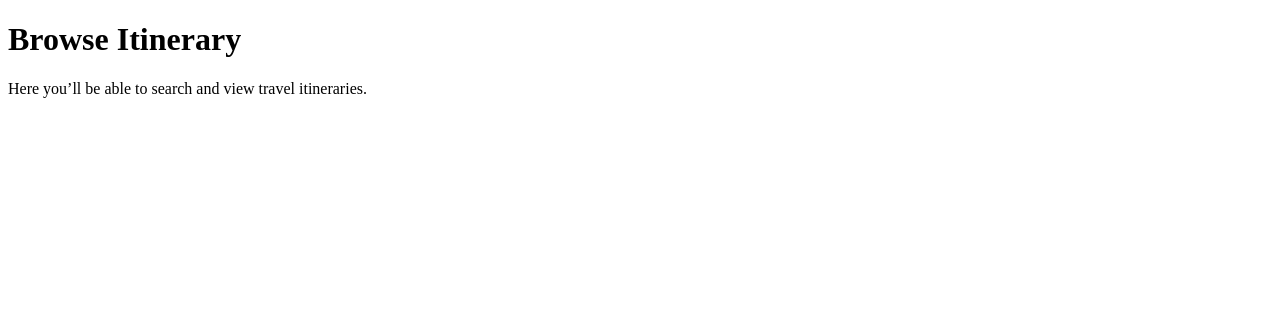
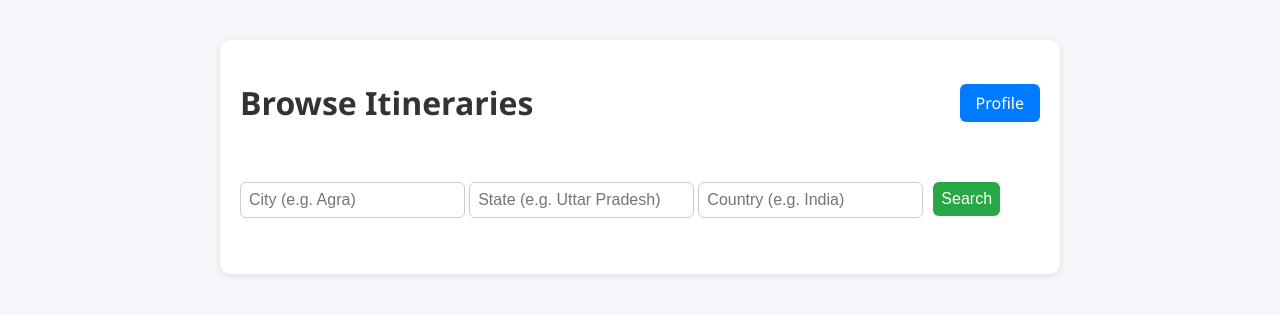
Before and after one commit to Ujjval-dargar/TravelEase, a Flask app: page /browse_itinerary in a window 1280 px wide. Shown: the top 315 px of the page. Run offline with Flask 3, Linux system fonts and the light colour scheme.

Commit message:
Browse Itinerary

```diff
--- a/Deadline 4/Code/app.py
+++ b/Deadline 4/Code/app.py
@@ -22,7 +22,7 @@ app = Flask(__name__)
 db_config = {
     'host': 'localhost',
     'user': 'root',
-    'password': '26april2005',
+    'password': 'root',
     'database': 'TravelEase'
 }
 
@@ -381,6 +381,53 @@ def api_search_airplanes():
         app.logger.error(f"Airplane search error: {err}")
         return jsonify({'error': 'Server error'}), 500
 
+@app.route('/api/search_itineraries', methods=['POST'])
+def api_search_itineraries():
+
+    data = request.get_json()
+    dest_city = data.get('destination_city')
+    dest_state = data.get('destination_state')
+    dest_country = data.get('destination_country')
+
+    if not all([dest_city, dest_state, dest_country]):
+        return jsonify({'error': 'Missing fields'}), 400
+
+    try:
+        conn = mysql.connector.connect(**db_config)
+        cursor = conn.cursor(dictionary=True)
+        query = """
+            SELECT *
+            FROM Itinerary
+            WHERE destination_city = %s
+              AND destination_state = %s
+              AND destination_country   = %s
+        """
+        cursor.execute(query, (dest_city, dest_state, dest_country))
+        raw_results = cursor.fetchall()
+        cursor.close()
+        conn.close()
+
+        results = []
+        for row in raw_results:
+
+            # Later in your route when building the result:
+            results.append({
+                'itinerary_id': row['itinerary_id'],
+                'agency_id': row['agency_id'],
+                'description': row['description'],
+                'duration_day': row['duration_day'],
+                'duration_night': row['duration_night'],
+                'price': str(row['price']),
+                'destination_city': str(row['destination_city']),
+                'destination_state': row['destination_state'],
+                'destination_country': row['destination_country']
+            })
+
+        return jsonify({'results': results})
+
+    except mysql.connector.Error as err:
+        app.logger.error(f"Itinerary search error: {err}")
+        return jsonify({'error': 'Server error'}), 500
 
 @app.route('/booking')
 def booking_page():
--- a/Deadline 4/Code/static/browse_airplanes.js
+++ b/Deadline 4/Code/static/browse_airplanes.js
@@ -1,7 +1,7 @@
 const params = new URLSearchParams(window.location.search);
 const user_id = params.get("user_id");
 
-document.getElementById('airplane-search-form').addEventListener('submit', async function(e) {
+document.getElementById('airplane-search-form').addEventListener('submit', async function (e) {
   e.preventDefault();
   const dep_loc = document.getElementById('departure_location').value;
   const arr_loc = document.getElementById('arrival_location').value;
@@ -31,7 +31,7 @@ document.getElementById('airplane-search-form').addEventListener('submit', async
     + '<th>Airplane ID</th><th>Route</th><th>Airplane Name</th>'
     + '<th>Departure</th><th>Arrival</th><th>Travel Time (min)</th>'
     + '<th>Price</th>'
-      +'<th>Actions</th>'
+    + '<th>Actions</th>'
     + '</tr>';
   airplanes.forEach(t => {
     html += `<tr>
--- /dev/null
+++ b/Deadline 4/Code/static/browse_itineraries.js
@@ -0,0 +1,60 @@
+const params = new URLSearchParams(window.location.search);
+const user_id = params.get("user_id");
+
+document.getElementById('itinerary-search-form').addEventListener('submit', async function (e) {
+    e.preventDefault();
+    const dest_city = document.getElementById('destination_city').value;
+    const dest_state = document.getElementById('destination_state').value;
+    const dest_country = document.getElementById('destination_country').value;
+
+    const res = await fetch('/api/search_itineraries', {
+        method: 'POST',
+        headers: { 'Content-Type': 'application/json' },
+        body: JSON.stringify({ destination_city: dest_city, destination_state: dest_state, destination_country: dest_country })
+    });
+
+    const data = await res.json();
+    const container = document.getElementById('results-container');
+    container.innerHTML = '';
+
+    if (data.error) {
+        container.innerHTML = `<p class="no-results">${data.error}</p>`;
+        return;
+    }
+    const itineraries = data.results;
+    if (!itineraries.length) {
+        container.innerHTML = `<p class="no-results">No Itineraries found.</p>`;
+        return;
+    }
+
+    // Build table
+    let html = '<table><tr>'
+        + '<th>Itinerary ID</th>'
+        + '<th>Description</th>'
+        + '<th>City</th>'
+        + '<th>State</th>'
+        + '<th>Country</th>'
+        + '<th>Days</th>'
+        + '<th>Nights</th>'
+        + '<th>Price</th>'
+        + '<th>Actions</th>'
+        + '</tr>';
+
+    itineraries.forEach(t => {
+        html += `<tr>
+          <td>${t.itinerary_id}</td>
+          <td>${t.description}</td>
+          <td>${t.destination_city}</td>
+          <td>${t.destination_state}</td>
+          <td>${t.destination_country}</td>
+          <td>${t.duration_day}</td>
+          <td>${t.duration_night}</td>
+          <td>${t.price}</td>
+          <td><a href="/booking?type=itinerary&itinerary_id=${encodeURIComponent(t.itinerary_id)}&user_id=${encodeURIComponent(user_id)}" class="btn-book">Book</a></td>
+        </tr>`;
+
+    });
+    html += '</table>';
+    container.innerHTML = html;
+
+});
--- a/Deadline 4/Code/static/browse_trains.js
+++ b/Deadline 4/Code/static/browse_trains.js
@@ -34,6 +34,7 @@ const params = new URLSearchParams(window.location.search);
         + '<th>Price</th>'
         + '<th>Actions</th>'
         + '</tr>';
+
       trains.forEach(t => {
         html += `<tr>
           <td>${t.train_id}</td>
--- a/Deadline 4/Code/templates/browse_itinerary.html
+++ b/Deadline 4/Code/templates/browse_itinerary.html
@@ -1,10 +1,127 @@
 <!DOCTYPE html>
-<html>
+<html lang="en">
+
 <head>
-    <title>Browse Itinerary</title>
+  <meta charset="UTF-8" />
+  <meta name="viewport" content="width=device-width, initial-scale=1.0" />
+  <title>Browse Itinerary</title>
+  <style>
+    body {
+      font-family: 'Segoe UI', Tahoma, Geneva, Verdana, sans-serif;
+      margin: 40px;
+      background: #f5f7fa;
+    }
+
+    .container {
+      max-width: 800px;
+      margin: auto;
+      background: #fff;
+      padding: 20px;
+      border-radius: 10px;
+      box-shadow: 0 2px 8px rgba(0, 0, 0, 0.1);
+    }
+
+    h1 {
+      text-align: center;
+      color: #333;
+    }
+
+    .top-bar {
+      display: flex;
+      justify-content: space-between;
+      align-items: center;
+      margin-bottom: 20px;
+    }
+
+    .btn-profile {
+      padding: 8px 16px;
+      background-color: #007bff;
+      color: white;
+      text-decoration: none;
+      border-radius: 6px;
+    }
+
+    .btn-profile:hover {
+      background-color: #0056b3;
+    }
+
+    form.search-form {
+      display: flex;
+      gap: 10px;
+      flex-wrap: wrap;
+      margin-bottom: 20px;
+    }
+
+    form.search-form input,
+    form.search-form button {
+      padding: 8px;
+      font-size: 1rem;
+      border: 1px solid #ccc;
+      border-radius: 6px;
+    }
+
+    form.search-form button {
+      background-color: #28a745;
+      color: white;
+      border: none;
+      cursor: pointer;
+    }
+
+    form.search-form button:hover {
+      background-color: #218838;
+    }
+
+    table {
+      width: 100%;
+      border-collapse: collapse;
+      margin-top: 10px;
+    }
+
+    th,
+    td {
+      padding: 10px;
+      border: 1px solid #e0e0e0;
+      text-align: center;
+    }
+
+    th {
+      background: #f0f0f0;
+    }
+
+    .no-results {
+      text-align: center;
+      color: #888;
+      font-style: italic;
+    }
+  </style>
 </head>
+
 <body>
-    <h1>Browse Itinerary</h1>
-    <p>Here you’ll be able to search and view travel itineraries.</p>
+  <div class="container">
+    <div class="top-bar">
+      <h1>Browse Itineraries</h1>
+      <a href="{{ url_for('profile') }}?user_id={{ user_id }}" class="btn-profile">Profile</a>
+    </div>
+
+    <form class="search-form" id="itinerary-search-form">
+    <p>
+      <input type="text" id="destination_city" placeholder="City (e.g. Agra)" required />
+      <input type="text" id="destination_state" placeholder="State (e.g. Uttar Pradesh)" required />
+      <input type="text" id="destination_country" placeholder="Country (e.g. India)" required />
+    </p>
+
+    <p>
+        <!-- <input type="number" min="1" id="duration_day" placeholder="Days" required />
+        <input type="number" min="1" id="duration_night" placeholder="Nights" required /> -->
+        <button type="submit">Search</button>
+    </p>
+
+    </form>
+
+    <div id="results-container"></div>
+  </div>
+
+  <script src="{{ url_for('static', filename='browse_itineraries.js') }}"></script>
 </body>
+
 </html>
--- a/Deadline 4/Code/templates/profile.html
+++ b/Deadline 4/Code/templates/profile.html
@@ -95,10 +95,10 @@
         <!-- Navigation Menu -->
         <ul class="menu">
 
-            <li><a href="{{ url_for('browse_itinerary') }}">Browse Itinerary</a></li>
+            <li><a href="{{ url_for('browse_itinerary') }}?user_id={{ customer.customer_id }}">Browse Itinerary</a></li>
             <li><a href="{{ url_for('browse_trains') }}?user_id={{ customer.customer_id }}">Browse Trains</a></li>
             <li><a href="{{ url_for('browse_airplanes') }}?user_id={{ customer.customer_id }}">Browse Airplanes</a></li>
-            <li><a href="{{ url_for('browse_hotels') }}">Browse Hotels</a></li>
+            <li><a href="{{ url_for('browse_hotels') }}?user_id={{ customer.customer_id }}">Browse Hotels</a></li>
         </ul>
 
         <div class="history">
```
Also changed, not shown: Deadline 4/Code/static/browse_hotels.js (indentation only). Lines whose indentation alone changed are shown as unchanged.
